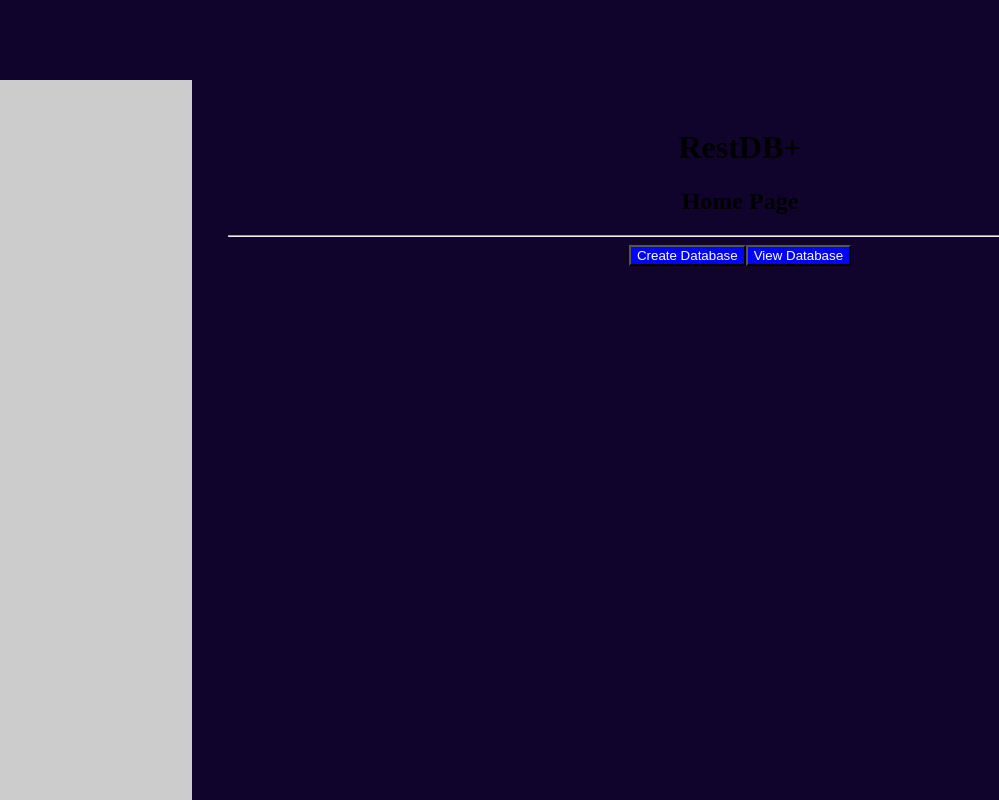
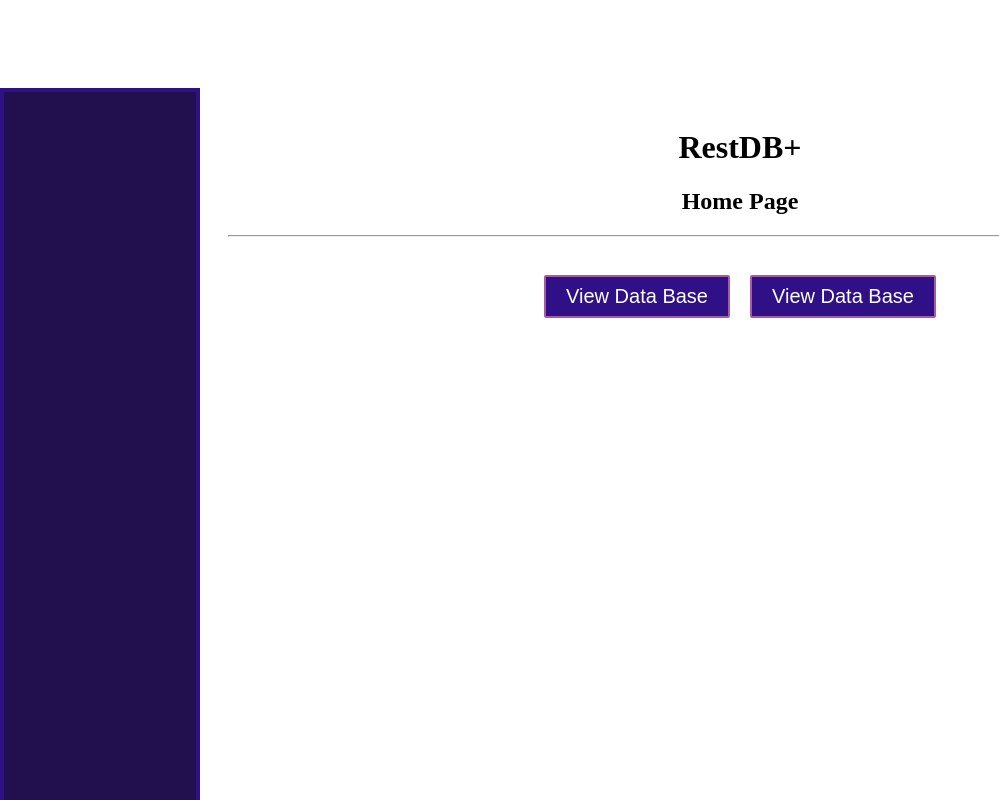
Before and after one commit to CS180-spring/cs180-23-literally-anything, a React (Create React App) app: page /#/home in a window 1280 px wide. Shown: the whole page, without its empty margins (0-999 px from the left). Built offline with nearby package versions, Linux system fonts and the light colour scheme; no server answers; the HTML template or start-up script is replaced by a standard one.

Commit message:
Updating files for home page layout

```diff
--- a/src/App.css
+++ b/src/App.css
@@ -14,9 +14,10 @@
   left: 0;
   width: 100%;
   height: 80px;
-  background-color: #333;
+  background-color: #21104D;
   color: #fff;
   text-align: center;
+  border: 4px solid #2F1087
 }
 
 .bottombar {
@@ -26,12 +27,13 @@
 
 .sidebar {
   position: fixed;
-  top: 80px;
+  top: 88px;
   left: 0;
   width: 15%;
   height: calc(100% - 50px);
-  background-color: #ccc;
-  color: #333;
+  background-color: #21104D;
+  color: #ffffff;
+  border: 4px solid #2F1087
 }
 
 .main-content {
--- a/src/App.js
+++ b/src/App.js
@@ -16,15 +16,8 @@ axios.get('https://54.183.24.168:4000/listDBs')
 
 function App() {
 
-  axios.get('http://54.183.24.168:4000/listDBs')
-  .then(response => {
-    console.log(response.data);
-  })
-  .catch(error => {
-    console.error(error);
-  });
+
   return (
-
     <div className="App">
       <HashRouter>
         <Routes>
@@ -35,8 +28,8 @@ function App() {
           <Route path="*" element={<NoPage />} />
         </Routes>
       </HashRouter>
+
     </div>
-
   );
 }
 
--- a/src/Components/Button.css
+++ b/src/Components/Button.css
@@ -0,0 +1,50 @@
+:root {
+    --primary: white;
+}
+
+.btn {
+    padding: 8px 20px;
+    border-radius: 2px;
+    outline: none;
+    border: none;
+    cursor: pointer;
+}
+
+.btn--primary {
+    background-color: #2F1087;
+    color: #ffffff;
+    padding: 8px 20px;
+    border: 2px solid #A85AA4;
+}
+
+.btn--outline {
+    background-color: transparent;
+    color: #ffffff;
+    padding: 8px 20px;
+    border: 2px solid #A85AA4;
+    transition: all.3s ease-out;
+}
+.btn--medium {
+    padding: 8px 20px;
+    margin-left: 10px;
+    margin-right: 10px;
+    margin-top: 30px;
+    margin-bottom: 30px;
+    font-size: 20px;
+}
+
+.btn--large {
+    padding: 12px 22px;
+    margin-left: 10px;
+    margin-right: 10px;
+    margin-top: 30px;
+    margin-bottom: 30px;
+    font-size: 20px;
+}
+
+.btn--medium:hover,
+.btn--large:hover {
+    background-color: #A85AA4;
+    color: #ffffff;
+    transition: 250ms;
+}
--- a/src/Components/Button.js
+++ b/src/Components/Button.js
@@ -1,20 +1,27 @@
-import React, { useRef } from "react";
+import { React, useRef } from "react";
+import './Button.css';
+import { Link } from 'react-router-dom';
 
-function UploadButton() {
-    const inputRef = useRef<HTMLInputElement>(null);
 
-    const handleUpload = () => {
-      inputRef.current?.click();
-    };
-    return (
-      <div className="m-3">
-        <label className="mx-3">Choose file: </label>
-        <input ref={inputRef} className="d-none" type="file" />
-        <button onClick={handleUpload} className="btn btn-outline-primary">
-          Upload
-        </button>
-      </div>
-    );
-  }
+const STYLES = ['btn--primary', 'btn--outline'];
 
-  export default UploadButton;
+const SIZES = ['btn--medium', 'btn--large'];
+
+export const Button = ({children, type, onClick, buttonStyle, buttonSize}) => {
+  const checkButtonStyle = STYLES.includes(buttonStyle) ? buttonStyle : STYLES[0];
+
+  const checkButtonSize = SIZES.includes(buttonSize) ? buttonSize : SIZES[0]
+
+
+  return (
+    <Link to= '/ViewDataBase' className='ViewDataBase'>
+      <button
+      className={`btn ${checkButtonStyle} ${checkButtonSize}`}
+      onClick={onClick}
+      type={type}
+      >
+        {children}
+      </button>
+    </Link>
+  )
+}
--- a/src/Pages/Home.js
+++ b/src/Pages/Home.js
@@ -1,56 +1,52 @@
 import Header from '../Components/Header'
-import { useLayoutEffect, React } from 'react';
+import "./Home.css"
+import { useLayoutEffect, React, useState } from 'react';
 import ViewDataBase from './ViewDataBase';
 import { Route, useNavigate, Link, Routes } from "react-router-dom";
 import CreateDataBase from './CreateDataBase';
-import axios from 'axios';
+import { Button } from '../Components/Button';
+
+
 
 export default function Home() {
+    const [button, setButton] = useState(true);
     const navigate = useNavigate();
     const redirectToCreateDataBase = () => {
         navigate("/CreateDataBase");
-    };
+    }
     const redirectToViewDataBase = () => {
         navigate("/ViewDataBase");
     }
 
-    useLayoutEffect(() => {
-        document.body.style.backgroundColor = "#10042C"
-   });
-
-
-
 
 
     return (
-
         <div className="container">
             <div className="sidebar">
 
             </div>
 
+
             <div className="main-content">
                 <Header />
                 <h2> Home Page </h2>
                 <hr />
-                <button
-                    onClick={redirectToCreateDataBase}
-                    style={{ backgroundColor: "blue", color: "white" }}
-                > Create Database
-                </button>
+                <Link to='/CreateDataBase' className='CreateDataBase'>
+                    {button && <Button buttonStyle='btn--primary'> View Data Base
+                    </Button>}
+                </Link>
                 <Routes>
-                    <Route path="/CreateDataBase/*" element={<CreateDataBase />} />
+                    <Route path="/CreateDataBase" element={<CreateDataBase />} />
                 </Routes>
-                <button
-                    onClick={() => {redirectToViewDataBase(); getDB();}}
-                    style={{ backgroundColor: "blue", color: "white" }}
-                > View Database
-                </button>
+                <Link to='/ViewDataBase' className='ViewDataBase'>
+                    {button && <Button buttonStyle='btn--primary'> View Data Base
+                    </Button>}
+                </Link>
+
                 <Routes>
-                    <Route path="/ViewDataBase/*" element={<ViewDataBase />} />
+                    <Route path="/ViewDataBase" element={<ViewDataBase />} />
                 </Routes>
             </div>
         </div>
-
     )
 }
--- a/src/Pages/ViewDataBase.js
+++ b/src/Pages/ViewDataBase.js
@@ -2,6 +2,7 @@ import Header from '../Components/Header'
 import React, { useState, useEffect, useRef } from "react";
 import { Route, useNavigate, Link, Routes } from "react-router-dom";
 import axios from 'axios';
+import { Button } from '../Components/Button';
 
 const ViewDataBase = () => {
   const [data, setData] = useState([]);
@@ -20,15 +21,26 @@ const ViewDataBase = () => {
       <div className="container">
           <div class="topbar">
               <h1>
-                  test
+                  RestDB+
               </h1>
           </div>
 
           <div className="bottombar">
                       <div className="sidebar">
-                          <h1>Create Database button</h1>
-
-                          <h3>other database view here</h3>
+                          <div className="button">{/* <h1>Create Database button</h1> */}
+                            {Button && <Button buttonStyle='btn--primary' buttonSize='btn--large'> Create DataBase
+                            </Button>}
+                          </div>
+                          <div className="button">
+                            {Button && <Button buttonStyle='btn--primary' buttonSize='btn--large'> Edit DataBase
+                            </Button>}
+                            {/* <h3>other database view here</h3> */}
+                          </div>
+                          <div className="button">
+                            {Button && <Button buttonStyle='btn--primary' buttonSize='btn--large'> View Existing DataBase
+                            </Button>}
+                            {/* <h3>other database view here</h3> */}
+                          </div>
                       </div>
 
 
```
Also changed, not shown: src/Components/Header.css (added), src/Pages/Home.css (added).
